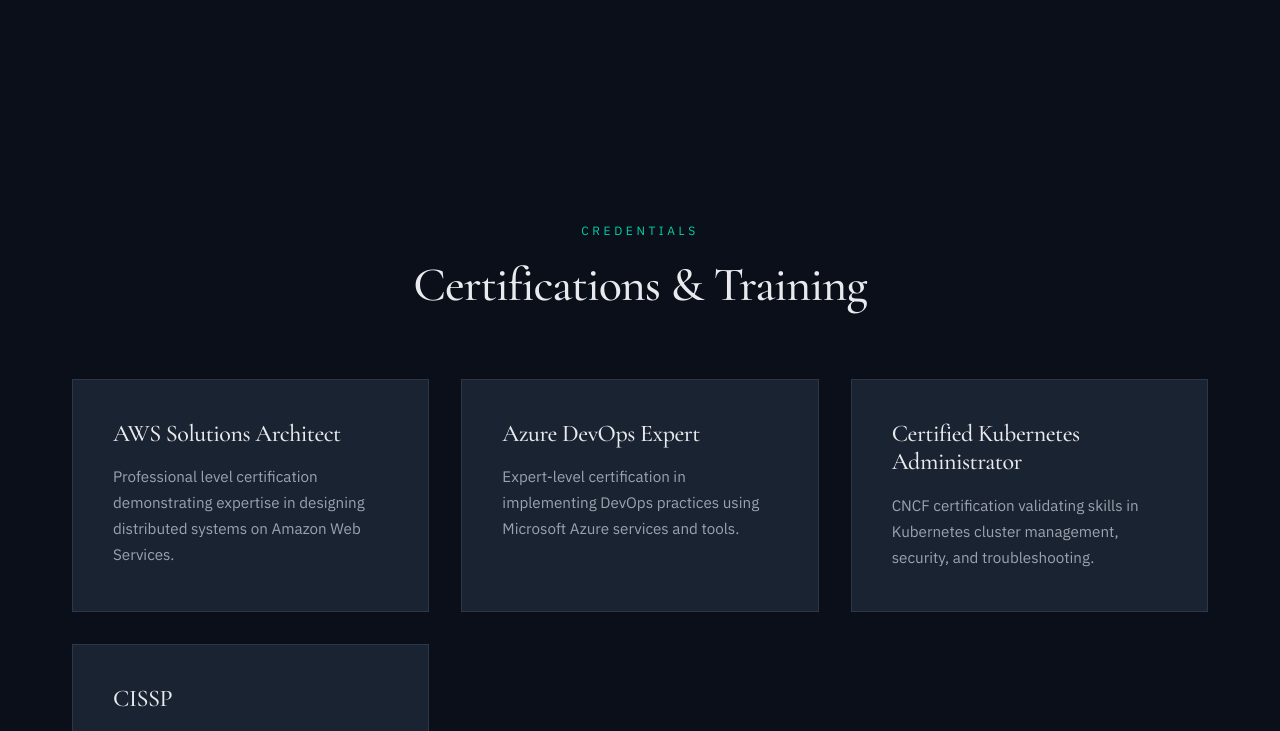
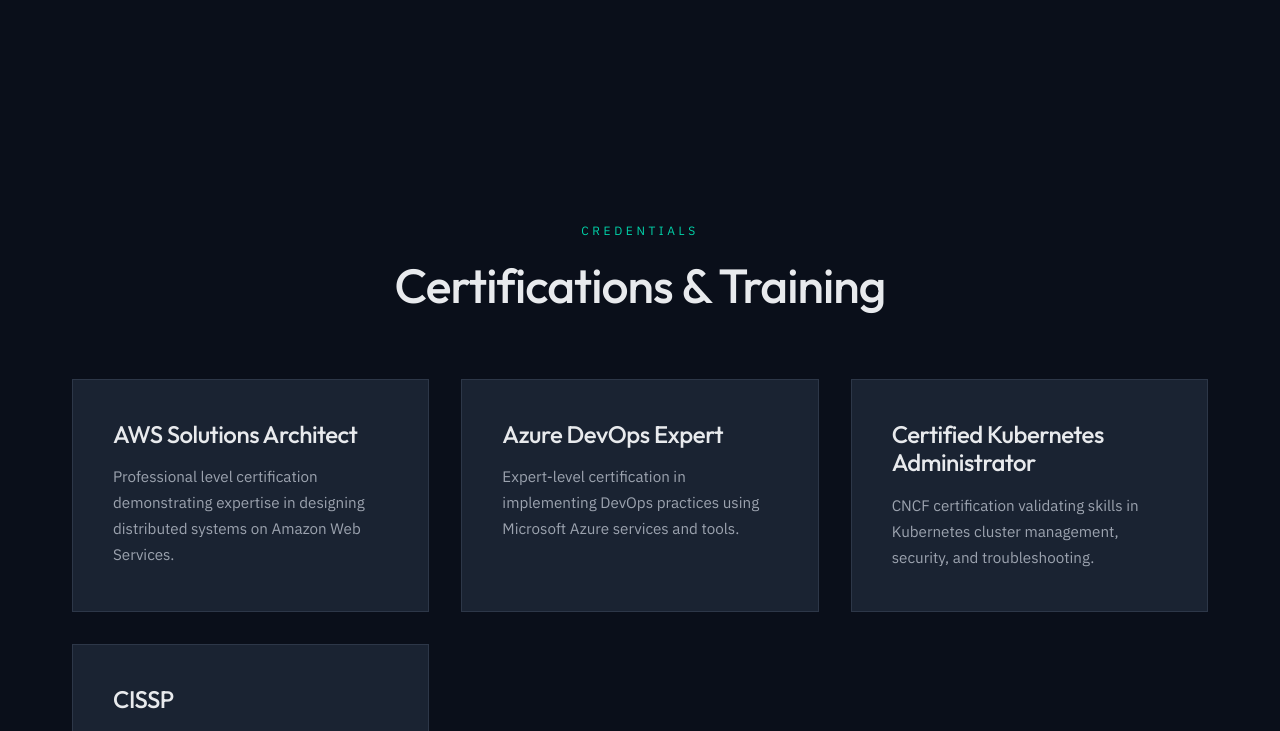
Before and after one commit to spencerattick/jack-website, a website: page about.html in a window 1280 px wide. Shown: the part 2069-2800 px from the top of the page. Drawn offline with nearby package versions, Linux system fonts and the light colour scheme.

Commit message:
add photo and update font

```diff
--- a/about.html
+++ b/about.html
@@ -7,7 +7,7 @@
     <link rel="preconnect" href="https://fonts.googleapis.com" />
     <link rel="preconnect" href="https://fonts.gstatic.com" crossorigin />
     <link
-      href="https://fonts.googleapis.com/css2?family=Cormorant+Garamond:wght@400;500;600&family=IBM+Plex+Sans:wght@400;500;600&display=swap"
+      href="https://fonts.googleapis.com/css2?family=Outfit:wght@400;500;600;700&family=IBM+Plex+Sans:wght@400;500;600&display=swap"
       rel="stylesheet"
     />
     <link rel="stylesheet" href="styles.css" />
--- a/styles.css
+++ b/styles.css
@@ -12,7 +12,7 @@
   --color-accent: #00d4aa;
   --color-accent-hover: #00f5c4;
   --color-border: #2d3748;
-  --font-heading: "Cormorant Garamond", Georgia, serif;
+  --font-heading: "Outfit", system-ui, sans-serif;
   --font-body: "IBM Plex Sans", system-ui, sans-serif;
   --transition-fast: 0.2s ease;
   --transition-medium: 0.4s ease;
```
Also changed, not shown: contact.html (+1 -1 lines), index.html (+1 -1 lines), README.md, images/profile.jpg (added).
